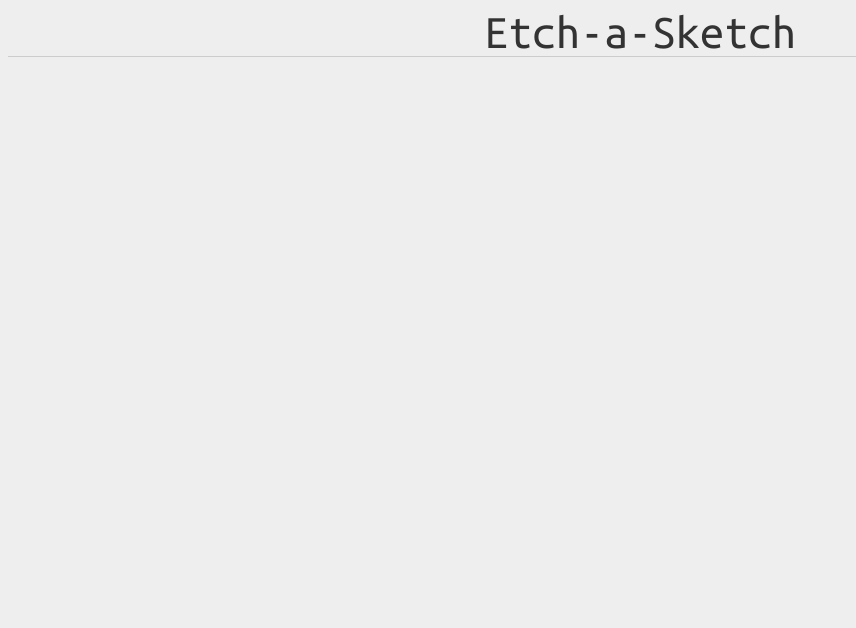
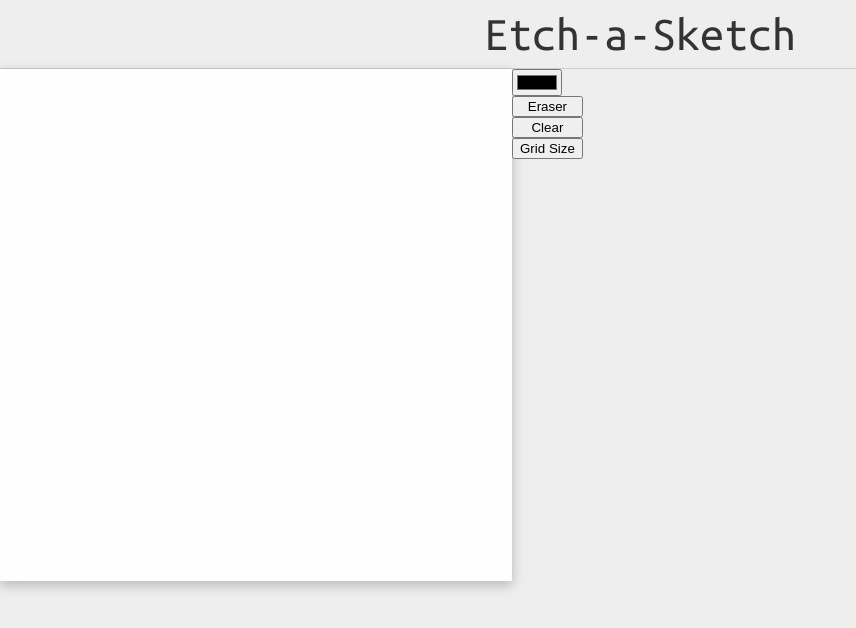
Before and after one commit to rajesh-sv/odin-etch-a-sketch, a plain HTML site: page index.html in a window 1280 px wide. Shown: the whole page, without its empty margins (0-856 px from the left). Drawn offline with Linux system fonts and the light colour scheme.

Commit message:
Add sketch area and option buttons

```diff
--- a/index.html
+++ b/index.html
@@ -12,5 +12,14 @@
   <div class="header">
     <h1>Etch-a-Sketch</h1>
   </div>
+  <div class="container">
+    <div class="grid"></div>
+    <div class="options">
+      <input id="color-picker" type="color" value="#333">
+      <button class="option-button" id="eraser-button">Eraser</button>
+      <button class="option-button" id="clear-button">Clear</button>
+      <button class="option-button" id="grid-size-button">Grid Size</button>
+    </div>
+  </div>
 </body>
 </html>
--- a/styles.css
+++ b/styles.css
@@ -1,12 +1,22 @@
-@import url('https://fonts.googleapis.com/css2?family=Ubuntu+Mono:ital,wght@0,400;0,700;1,400;1,700&display=swap');
+@import url("https://fonts.googleapis.com/css2?family=Ubuntu+Mono:ital,wght@0,400;0,700;1,400;1,700&display=swap");
+
+html,
+body {
+  height: 100%;
+  width: 100%;
+  margin: 0;
+}
 
 html {
   box-sizing: border-box;
-  font-family: 'Ubuntu Mono', monospace;
+  background-color: #eee;
+  font-family: "Ubuntu Mono", monospace;
   font-weight: 400;
-  background-color: #eee;
 }
-*, *:before, *:after {
+
+*,
+*:before,
+*:after {
   box-sizing: inherit;
   font-weight: inherit;
 }
@@ -19,7 +29,29 @@
 }
 
 .header h1 {
-  margin: 0;
+  margin: 10px 0;
   font-size: 3em;
   color: #333;
 }
+
+.container {
+  display: flex;
+}
+
+.grid {
+  flex: 0 0 auto;
+  width: 512px;
+  height: 512px;
+  background-color: #fefefe;
+  box-shadow: 0px 4px 12px rgba(0, 0, 0, 0.24);
+}
+
+.options {
+  flex: 0 0 auto;
+  display: flex;
+  flex-direction: column;
+}
+
+.option-button {
+  margin: 0;
+}
```
